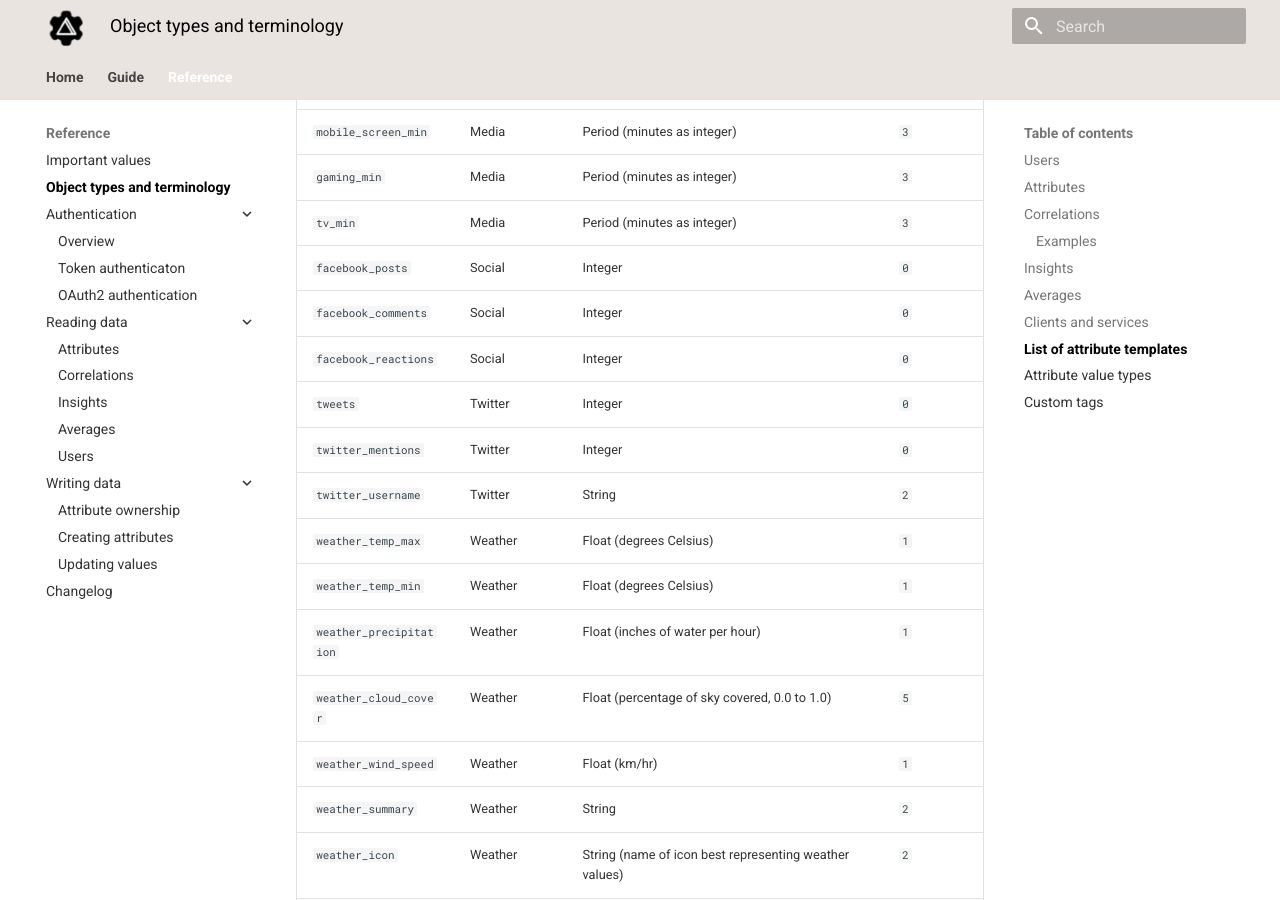
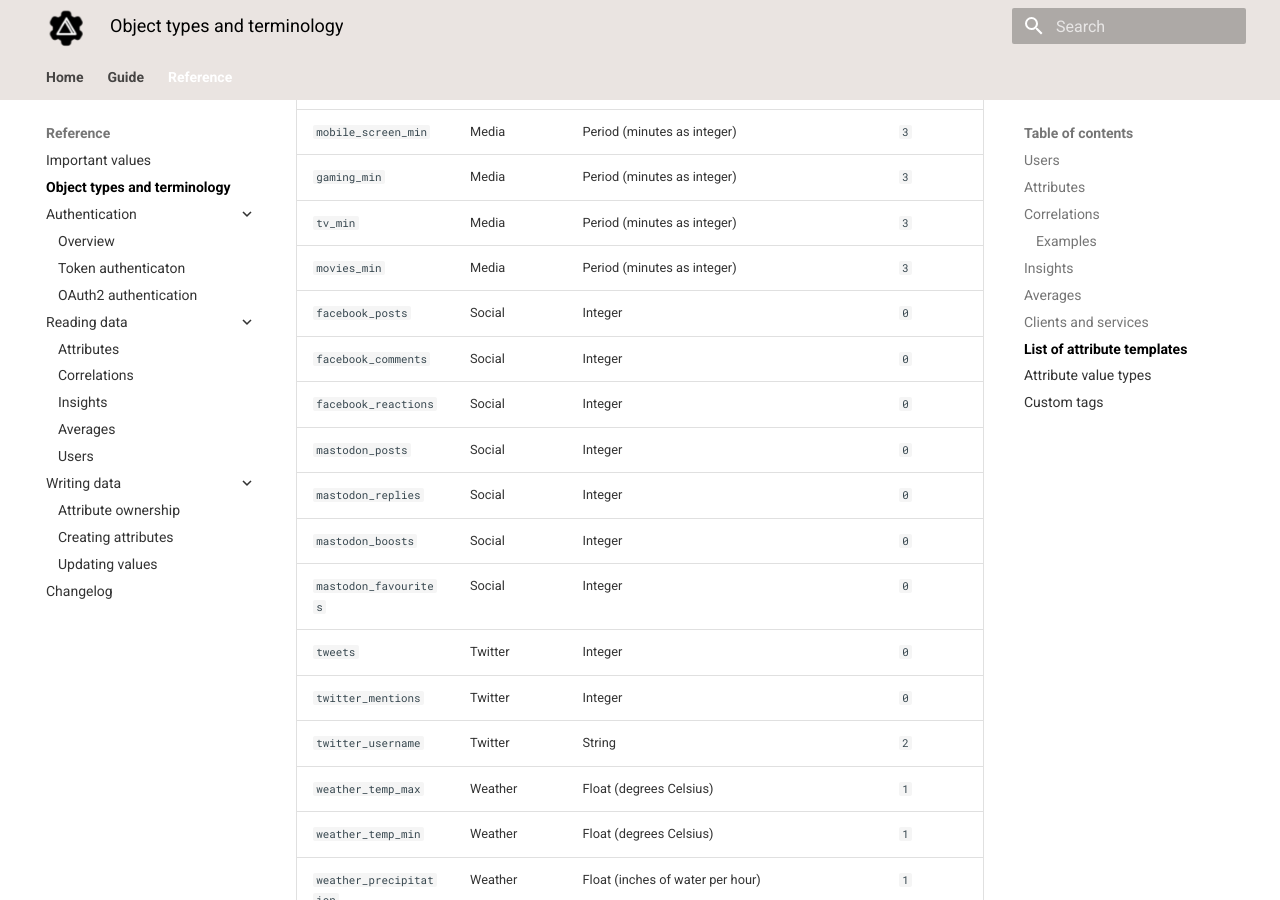
Before and after one commit to hellocodeco/exist-api-docs, an MkDocs documentation site: the page built from docs/reference/object_types.md, in a window 1280 px wide and 900 px high, scrolled down 9072 px. Built offline with MkDocs 1.6.1 and Material for MkDocs 9.7.7, drawn with Linux system fonts in a browser that asks for light colours.

Commit message:
add new types to list of templates

```diff
--- a/docs/reference/object_types.md
+++ b/docs/reference/object_types.md
@@ -290,9 +290,14 @@ Name                | Group        | Value type description         | Value type
 `mobile_screen_min`     | Media        | Period (minutes as integer)                        | `3`
 `gaming_min`     | Media        | Period (minutes as integer)                        | `3`
 `tv_min`     | Media        | Period (minutes as integer)                        | `3`
+`movies_min` | Media        | Period (minutes as integer)                        | `3`
 `facebook_posts`    | Social       | Integer                        | `0`
 `facebook_comments` | Social       | Integer                        | `0`
 `facebook_reactions`| Social       | Integer                        | `0`
+`mastodon_posts`    | Social       | Integer                        | `0`
+`mastodon_replies`  | Social       | Integer                        | `0`
+`mastodon_boosts`   | Social       | Integer                        | `0`
+`mastodon_favourites` | Social     | Integer                        | `0`
 `tweets`            | Twitter      | Integer                        | `0`
 `twitter_mentions`  | Twitter      | Integer                        | `0`
 `twitter_username`  | Twitter      | String                         | `2`
```
